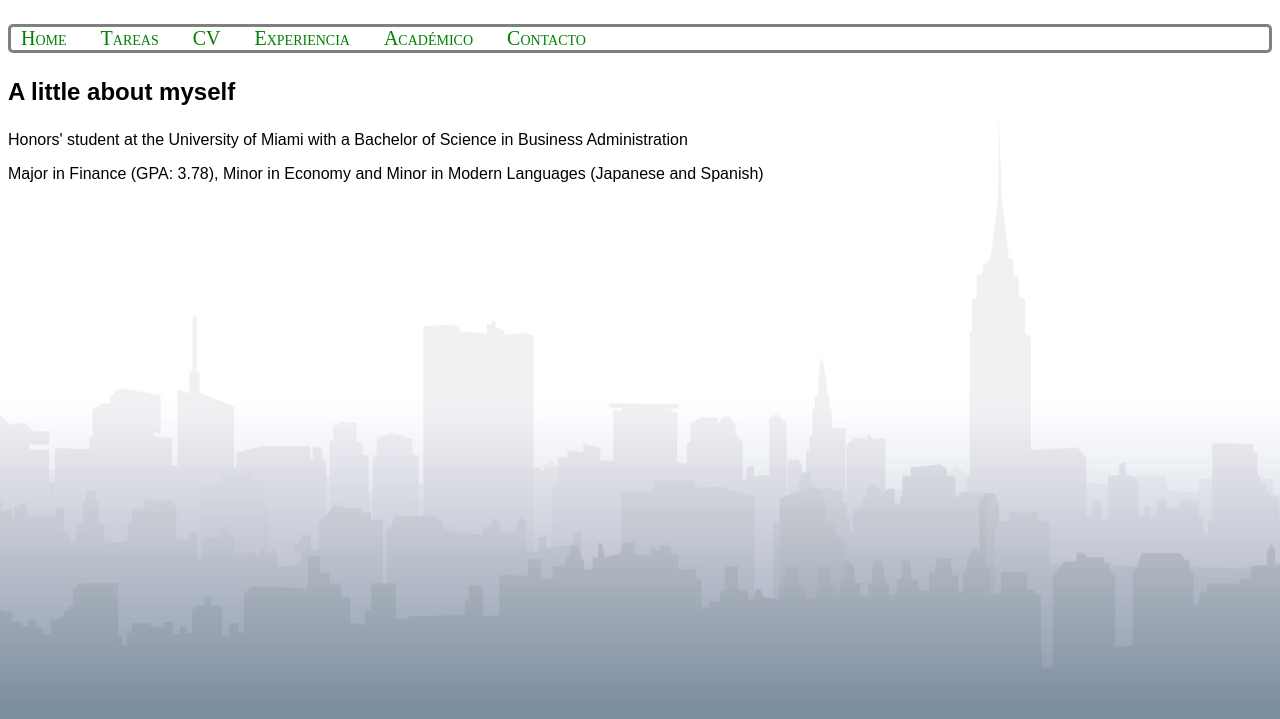
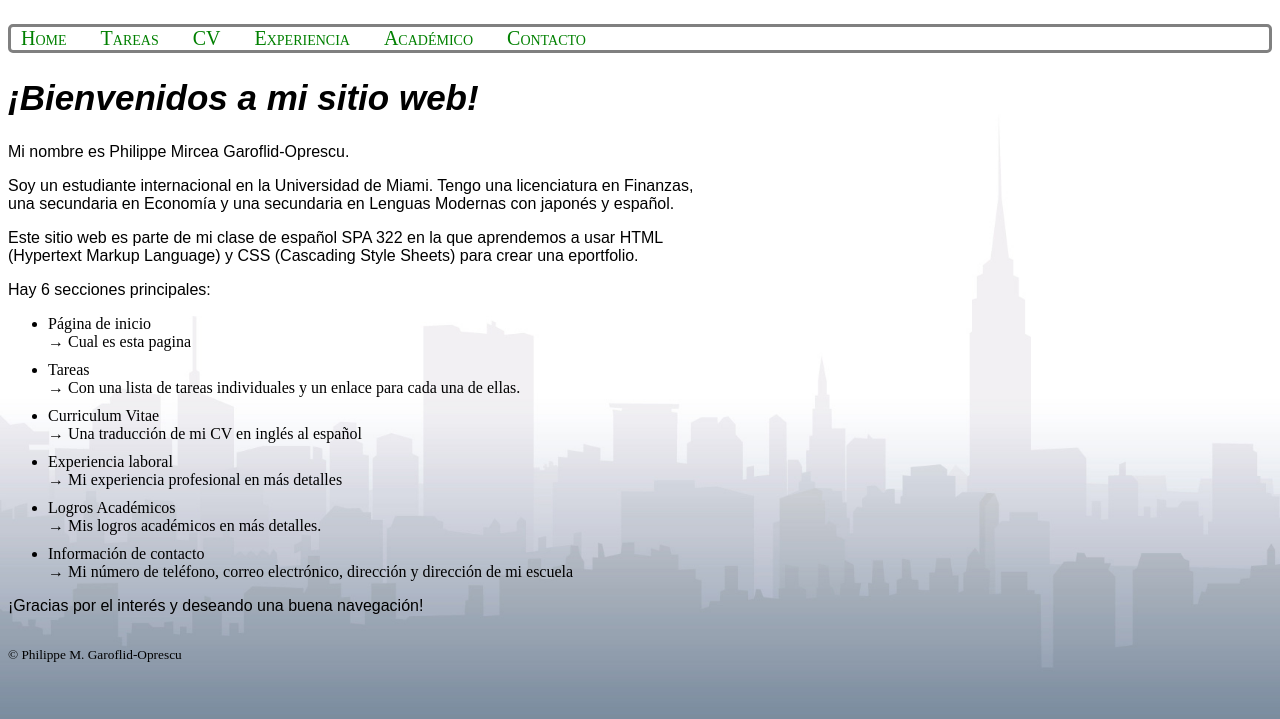
Before and after one commit to philippegaroflid/philippegaroflid.github.io, a plain HTML site: page index.html in a window 1280 px wide. Shown: the part 75-794 px from the top of the page. Drawn offline with Linux system fonts and the light colour scheme.

Commit message:
finalize

```diff
--- a/index.html
+++ b/index.html
@@ -9,6 +9,16 @@
   				background: url(background2.jpg) no-repeat center fixed;
   				background-size: cover;
 			  }
+		h2 {
+			font-size: 35px;
+			}
+
+		li {
+			margin-bottom: 10px;
+			}
+		footer {
+				margin-top: 30px;
+				}
 	</style>
 </head>
 
@@ -27,10 +37,32 @@
 
 <section>
 
-	<h2> A little about myself </h2>
+	<h2><i> ¡Bienvenidos a mi sitio web! </i></h2>
 
-	<p> Honors' student at the University of Miami with a Bachelor of Science in Business Administration</p>
-	<p> Major in Finance (GPA: 3.78), Minor in Economy and Minor in Modern Languages (Japanese and Spanish)</p>
+	<p>Mi nombre es Philippe Mircea Garoflid-Oprescu.</p>
+	<p>Soy un estudiante internacional en la Universidad de Miami.
+		Tengo una licenciatura en Finanzas, <br> una secundaria en Economía
+		 y una secundaria en Lenguas Modernas con japonés y español.</p>
+	<p> Este sitio web es parte de mi clase de español SPA 322 en la que aprendemos a usar HTML <br>
+	(Hypertext Markup Language) y CSS (Cascading Style Sheets) para crear una eportfolio. </p>
 
 
+	<p> Hay 6 secciones principales: </p>
+
+	<ul>
+		<li>Página de inicio<br> &rarr; Cual es esta pagina</li>
+		<li>Tareas<br> &rarr; Con una lista de tareas individuales y un enlace para cada una de ellas.</li>
+		<li>Curriculum Vitae<br> &rarr; Una traducción de mi CV en inglés al español</li>
+		<li>Experiencia laboral<br> &rarr; Mi experiencia profesional en más detalles</li>
+		<li>Logros Académicos<br> &rarr; Mis logros académicos en más detalles.</li>
+		<li>Información de contacto<br> &rarr; Mi número de teléfono, correo electrónico, dirección y dirección de mi escuela</li>
+	</ul>
+
+	<p> ¡Gracias por el interés y deseando una buena navegación! </p>
+
 </section>
+
+<footer>
+    <small>&copy; Philippe M. Garoflid-Oprescu</small>
+
+</footer>
```
Also changed, not shown: homeworkspa.html (+15 -15 lines), index2.html (+31 -3 lines).
